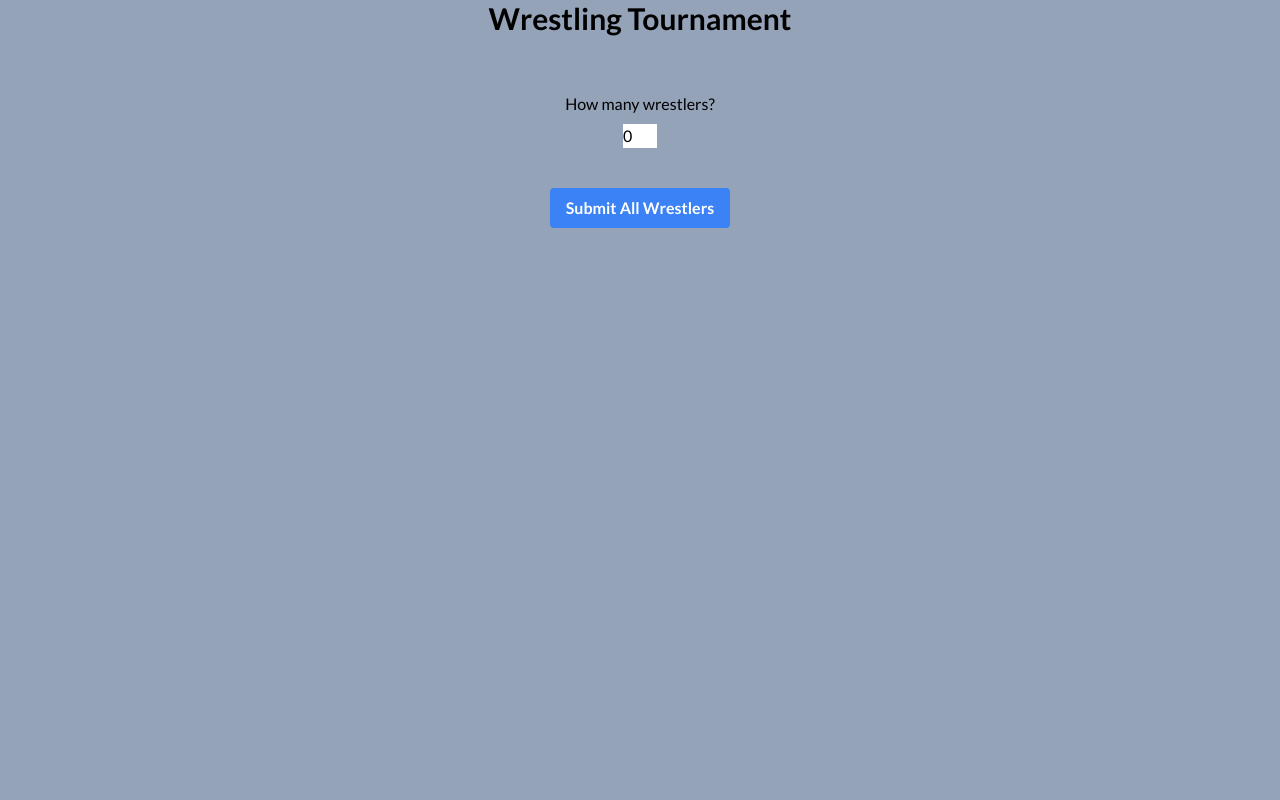
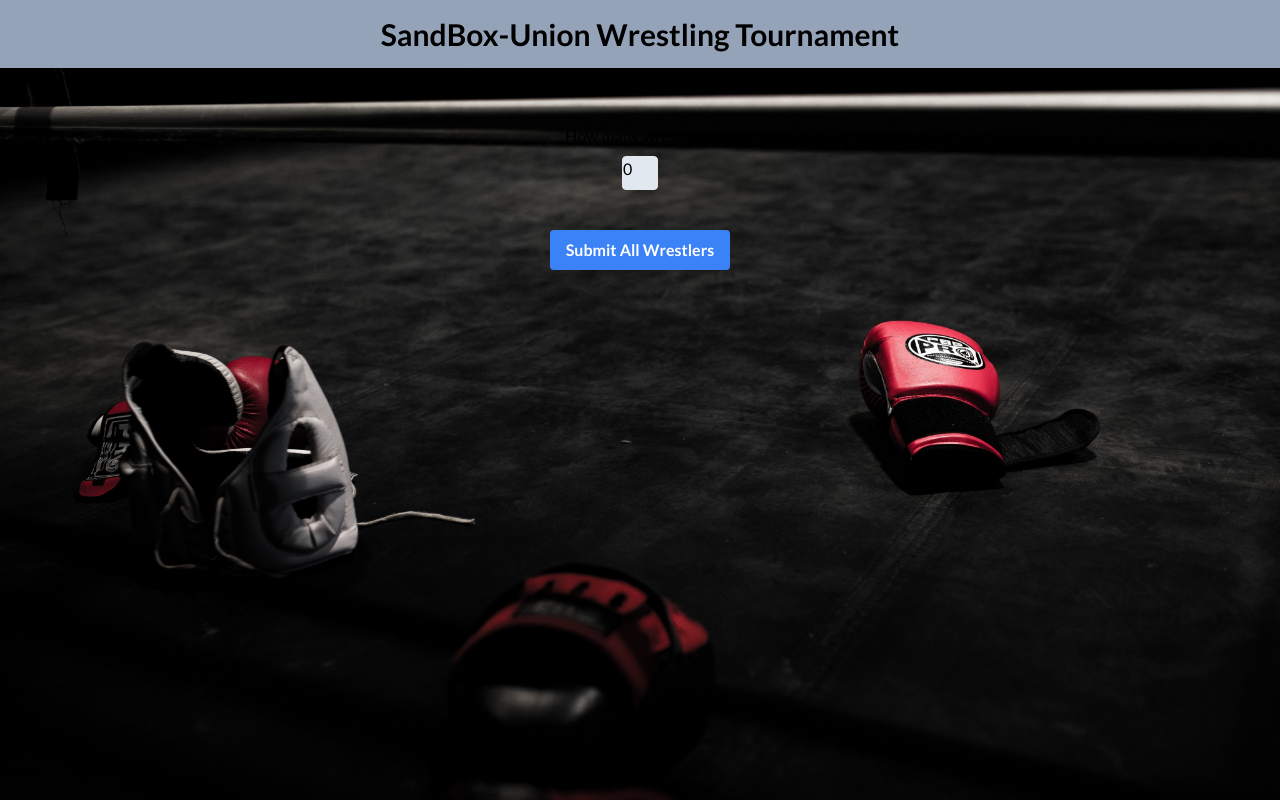
Before and after one commit to rishavhav/sandbox-union, a React (Vite) app: page / in a window 1280 px wide. Built offline with nearby package versions, Linux system fonts and the light colour scheme.

Commit message:
css added

```diff
--- a/index.html
+++ b/index.html
@@ -6,7 +6,7 @@
 
     <link rel="icon" type="image/svg+xml" href="/vite.svg" />
     <meta name="viewport" content="width=device-width, initial-scale=1.0" />
-    <title>Vite + React</title>
+    <title>SandBox-Union</title>
   </head>
   <body>
     <div id="root"></div>
--- a/src/App.jsx
+++ b/src/App.jsx
@@ -4,8 +4,8 @@
 
 function App() {
   return (
-    <div>
-      <h1 class="mb-6 text-3xl font-bold text-center">Wrestling Tournament</h1>
+    <div className="app-background">
+      <h1 class="mb-6 text-3xl font-bold text-center drop-shadow-lg bg-slate-400 py-4 ">SandBox-Union Wrestling Tournament</h1>
       <WrestlerManager />
     </div>
   )
--- a/src/components/WrestlerCountSelector.jsx
+++ b/src/components/WrestlerCountSelector.jsx
@@ -12,7 +12,7 @@
   return (
     <div className="flex flex-col items-center pt-8">
       <label className="pb-2">How many wrestlers?</label>
-      <input type="number" value={wrestlerCount} onChange={handleChange} min="0" max="4" />
+      <input class="bg-slate-200 border rounded pb-2" type="number" value={wrestlerCount} onChange={handleChange} min="0" max="4" />
     </div>
   )
 }
--- a/src/components/WrestlerForm.jsx
+++ b/src/components/WrestlerForm.jsx
@@ -36,7 +36,7 @@
         </h1>
         <div class="pb-2">
           <label class="block text-gray-700 text-sm font-bold mb-2">Name:</label>
-          <input class="bg-slate-200 border rounded pb-2" type="text" name="name" value={wrestler.name} onChange={handleWrestlerChange} />
+          <input placeholder=" Enter Name" class="bg-slate-200 border rounded pb-2" type="text" name="name" value={wrestler.name} onChange={handleWrestlerChange} />
         </div>
         <div class="pb-2">
           <label class="block text-gray-700 text-sm font-bold mb-2">Health:</label>
--- a/src/components/WrestlerManager.jsx
+++ b/src/components/WrestlerManager.jsx
@@ -49,21 +49,21 @@
 
       {tournamentResults.length > 0 && (
         <div className="">
-          <h2 className="text-3xl text-blue-800 my-4 underline">Tournament Results:</h2>
+          <h2 className="text-3xl text-green-300 my-4 underline">Tournament Results:</h2>
           {tournamentResults.map((line, index) => {
             if (line.startsWith("Match")) {
               return (
-                <strong key={index} className="text-red-800">
+                <strong key={index} className="text-red-800 bg-slate-300 rounded">
                   {line}
                 </strong>
               )
             } else if (line.includes("wins the tournament!")) {
               return (
-                <strong key={index} className=" text-5xl text-blue-700 drop-shadow-lg ">
+                <strong key={index} className=" text-5xl text-white drop-shadow-lg ">
                   {line}
                 </strong>
               )
-            } else if (line.includes("wins this match!")) {
+            } else if (line.includes("wins this match!") || line.includes("advances with a bye")) {
               return (
                 <>
                   <strong key={index} className=" text-2xl text-green-400 drop-shadow-lg ">
@@ -73,7 +73,11 @@
                 </>
               )
             } else {
-              return <p key={index}>{line}</p>
+              return (
+                <p className="text-white" key={index}>
+                  {line}
+                </p>
+              )
             }
           })}
         </div>
--- a/src/index.css
+++ b/src/index.css
@@ -5,3 +5,11 @@
 body {
   font-family: "Lato", sans-serif;
 }
+
+.app-background {
+  background-image: url("../src/assets/img.jpg"); /* Replace with your image path */
+  background-size: cover; /* Cover the entire page */
+  background-position: center; /* Center the image */
+  background-repeat: no-repeat; /* Do not repeat the image */
+  min-height: 100vh; /* Optional: Set minimum height to full viewport height */
+}
```
Also changed, not shown: src/assets/img.jpg (added).
